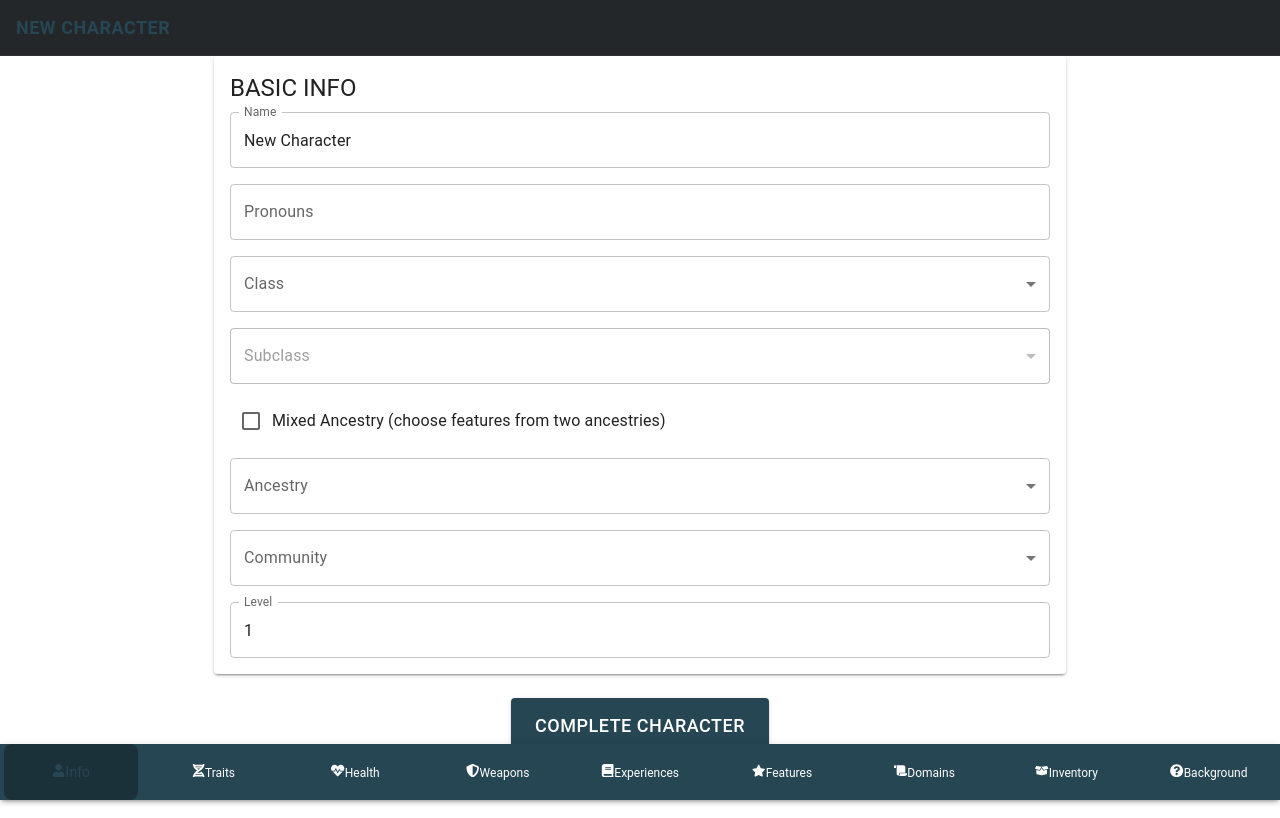
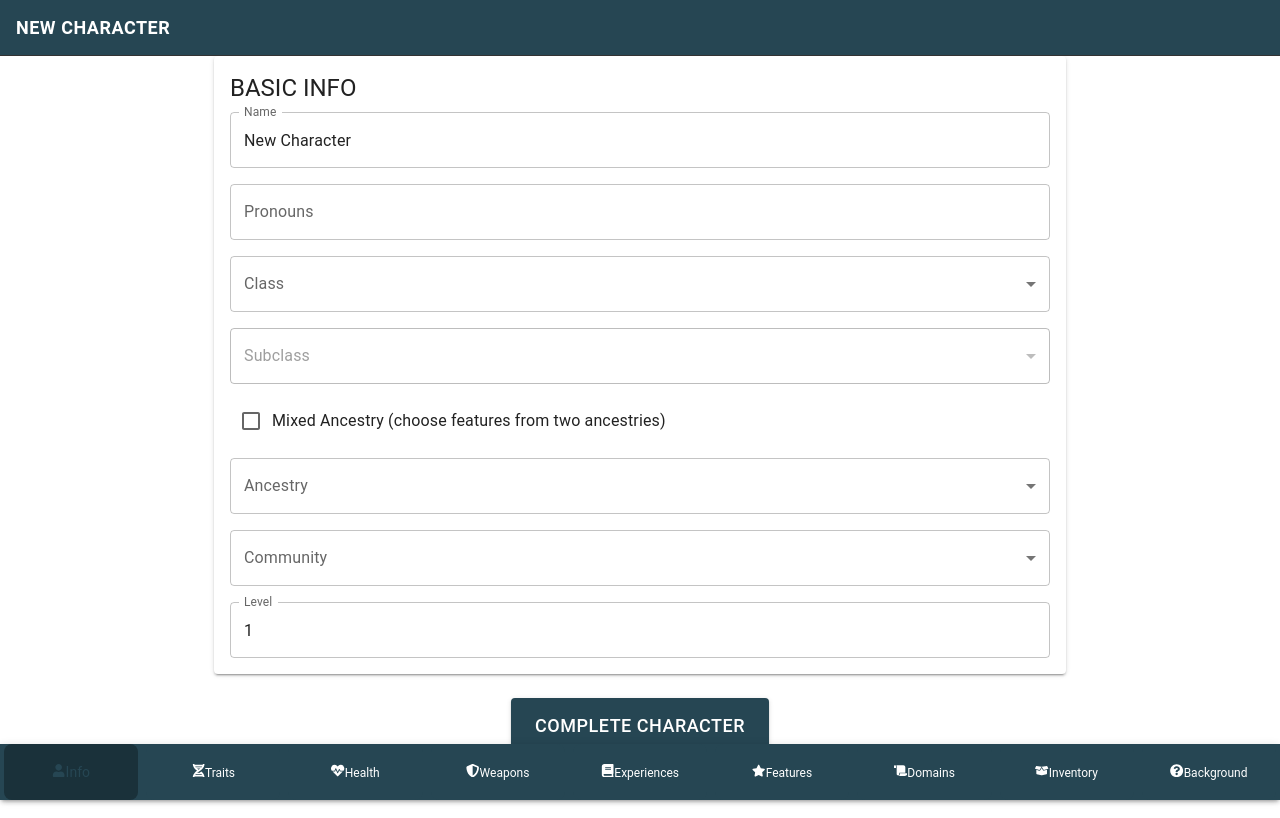
Before and after one commit to daggerheart-character-creator/daggerheart-character-creator.github.io, a React (Vite) app: page / in a window 1280 px wide. Built offline with nearby package versions, Linux system fonts and the light colour scheme; some icons are missing.

Commit message:
Update top bar to use theme primary color palette and contrast text, matching bottom nav bar.

```diff
--- a/src/CharacterSheet.tsx
+++ b/src/CharacterSheet.tsx
@@ -276,7 +276,7 @@ const CharacterSheet: React.FC = () => {
     return (
         <div className="character-sheet-container" style={{ minHeight: '100vh', position: 'relative', display: 'flex', flexDirection: 'column' }}>
             {/* Top Bar - not scrollable */}
-            <Box sx={{ position: 'sticky', top: 0, left: 0, right: 0, zIndex: 1300, background: '#23272a', borderBottom: '1px solid #333', display: 'flex', alignItems: 'center', justifyContent: 'space-between', px: 2, py: 1, minHeight: 56, flex: 'none' }}>
+            <Box sx={{ position: 'sticky', top: 0, left: 0, right: 0, zIndex: 1300, backgroundColor: theme.palette.primary.main, borderBottom: '1px solid #333', display: 'flex', alignItems: 'center', justifyContent: 'space-between', px: 2, py: 1, minHeight: 56, flex: 'none', color: theme.palette.primary.contrastText }}>
                 <Box sx={{ display: 'flex', alignItems: 'center', gap: 1, flex: 1 }}>
                     <Button
                         onClick={handleMenuClick}
@@ -284,17 +284,17 @@ const CharacterSheet: React.FC = () => {
                         aria-label="Switch character"
                         disableRipple
                     >
-                        <span style={{ fontWeight: 700, fontSize: 18, marginRight: 6 }}>
+                        <span style={{ fontWeight: 700, fontSize: 18, marginRight: 6, color: theme.palette.primary.contrastText }}>
                             {currentCharacter?.name || 'Unnamed Character'}
                         </span>
-                        <span style={{ fontWeight: 400, fontSize: 15, marginRight: 4, color: '#aaa' }}>
+                        <span style={{ fontWeight: 400, fontSize: 15, marginRight: 4, color: theme.palette.primary.contrastText, opacity: 0.7 }}>
                             {currentCharacter?.characterClass ? `(${currentCharacter.characterClass})` : ''}
                         </span>
-                        <ArrowDropDownIcon style={{ color: '#f3f3f3' }} />
+                        <ArrowDropDownIcon style={{ color: theme.palette.primary.contrastText }} />
                     </Button>
                     <Menu anchorEl={anchorEl} open={characterMenuOpen} onClose={handleMenuClose}>
                         {characters.map(char => (
-                            <MenuItem key={char.id} selected={char.id === currentCharacterId} onClick={() => { setCurrentCharacterId(char.id); handleMenuClose(); }} style={{ display: 'flex', alignItems: 'center', justifyContent: 'space-between', minWidth: 200 }}>
+                            <MenuItem key={char.id} selected={char.id === currentCharacterId} onClick={() => { setCurrentCharacterId(char.id); handleMenuClose(); }} style={{ display: 'flex', alignItems: 'center', justifyContent: 'space-between', minWidth: 200, color: theme.palette.primary.contrastText, background: char.id === currentCharacterId ? theme.palette.primary.dark : 'inherit' }}>
                                 <span>
                                     {char.name || 'Unnamed Character'} {char.characterClass ? `(${char.characterClass})` : ''}
                                 </span>
@@ -319,7 +319,7 @@ const CharacterSheet: React.FC = () => {
                         aria-label="Create new character"
                         disableRipple
                     >
-                        <AddIcon style={{ color: '#4CAF50', fontSize: 28 }} />
+                        <AddIcon style={{ color: theme.palette.secondary.main, fontSize: 28 }} />
                     </Button>
                 </Box>
             </Box>
@@ -364,10 +364,10 @@ const CharacterSheet: React.FC = () => {
                     <BottomNavigation
                         showLabels
                         value={navItems.findIndex(item => item.key === selectedNavKey)}
-                        onChange={(event, newValue) => setSelectedNavKey(navItems[newValue].key)}
+                        onChange={(_, newValue) => setSelectedNavKey(navItems[newValue].key)}
                         sx={{ backgroundColor: theme.palette.primary.main, minWidth: 'max-content' }}
                     >
-                        {navItems.map((item, idx) => (
+                        {navItems.map((item) => (
                             <BottomNavigationAction
                                 key={item.key}
                                 label={item.label}
```
Also changed, not shown: 3 other files (tests, documents, lock files or other folders).
